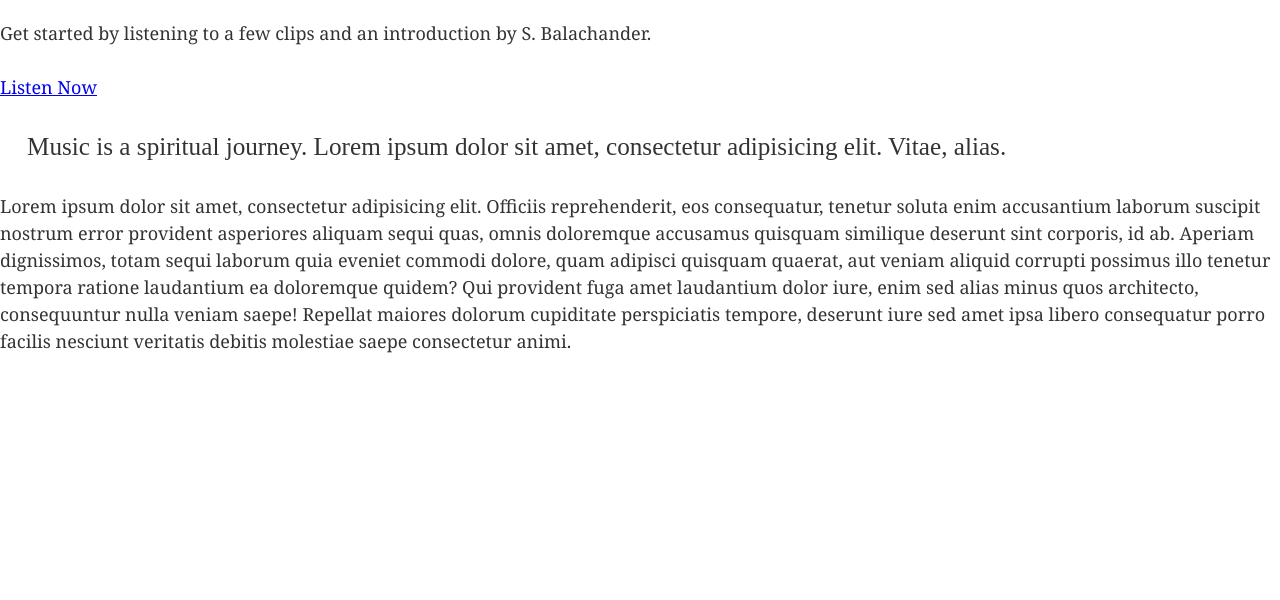
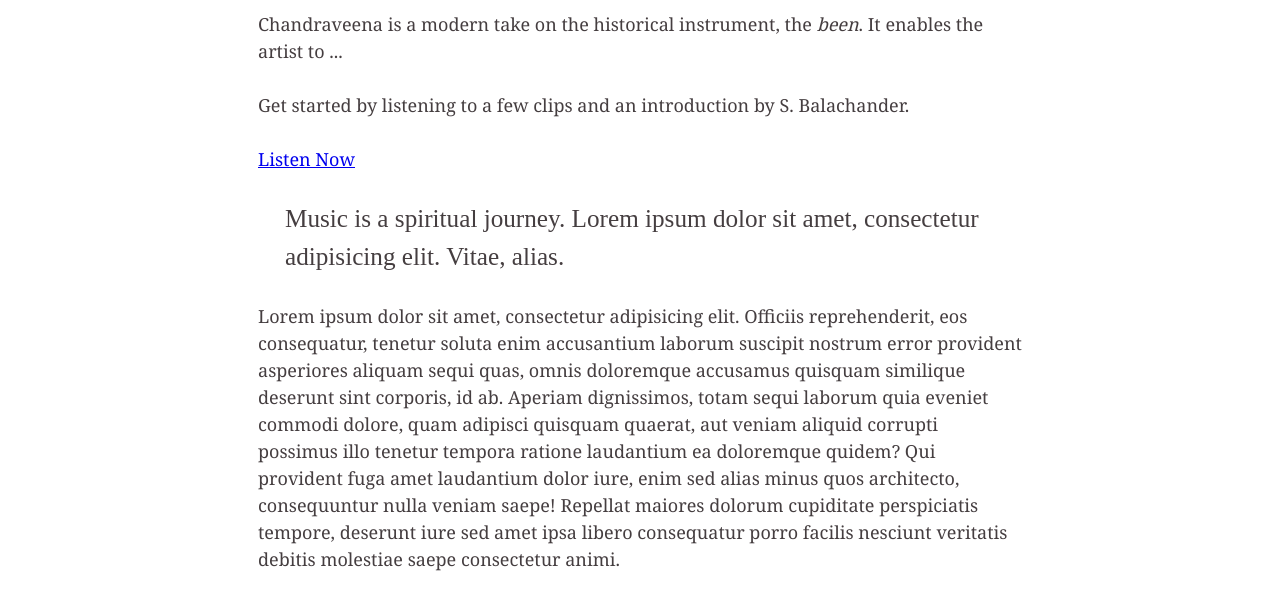
Before and after one commit to aravind-sadharani/chandraveena, a Gatsby site: page / in a window 1280 px wide. Shown: the part 314-914 px from the top of the page. Before the commit the page ends 800 px from the top, so only its background shows below. Built offline with nearby package versions, Linux system fonts and the light colour scheme; Gatsby itself is replaced by a stand-in of ours; a web font is replaced by a local one.

Commit message:
Add styled-components and create basic Container component

```diff
--- a/gatsby-config.js
+++ b/gatsby-config.js
@@ -6,5 +6,6 @@
         pathToConfigModule: `src/utils/typography.js`,
       },
     },
+    `gatsby-plugin-styled-components`,
   ],
 }
--- a/package.json
+++ b/package.json
@@ -9,10 +9,12 @@
   },
   "dependencies": {
     "gatsby": "next",
+    "gatsby-plugin-styled-components": "^2.0.11",
     "gatsby-plugin-typography": "^1.7.19",
     "react": "^16.3.2",
     "react-dom": "^16.3.2",
     "react-typography": "^0.16.13",
+    "styled-components": "^3.3.3",
     "typography": "^0.16.17"
   }
 }
--- /dev/null
+++ b/src/components/container.js
@@ -0,0 +1,20 @@
+import React from "react"
+import styled from "styled-components"
+
+const Container = styled.div`
+  margin: 1rem auto;
+  width: calc(100% - 2rem);
+  max-width: 800px;
+  padding: 0 1rem;
+  color: #453e40;
+  background-color: #ffffff;
+  border: 0;
+  border-radius: 5px;
+  h1 {
+    text-align: center;
+  };
+`
+
+export default ({children}) => (
+  <Container>{children}</Container>
+)
--- a/src/pages/index.js
+++ b/src/pages/index.js
@@ -1,7 +1,8 @@
 import React from "react"
+import Container from "../components/container"
 
 const indexPage = () => (
-  <div>
+  <Container>
     <h1>Chandraveena</h1>
     <div>
       <h2>What is Maarga Sangeet?</h2>
@@ -31,7 +32,7 @@
         Lorem ipsum dolor sit amet, consectetur adipisicing elit. Officiis reprehenderit, eos consequatur, tenetur soluta enim accusantium laborum suscipit nostrum error provident asperiores aliquam sequi quas, omnis doloremque accusamus quisquam similique deserunt sint corporis, id ab. Aperiam dignissimos, totam sequi laborum quia eveniet commodi dolore, quam adipisci quisquam quaerat, aut veniam aliquid corrupti possimus illo tenetur tempora ratione laudantium ea doloremque quidem? Qui provident fuga amet laudantium dolor iure, enim sed alias minus quos architecto, consequuntur nulla veniam saepe! Repellat maiores dolorum cupiditate perspiciatis tempore, deserunt iure sed amet ipsa libero consequatur porro facilis nesciunt veritatis debitis molestiae saepe consectetur animi.
       </p>
     </div>
-  </div>
+  </Container>
 )
 
 export default indexPage
```
Also changed, not shown: src/utils/typography.js (+14 -14 lines), 1 other file.
